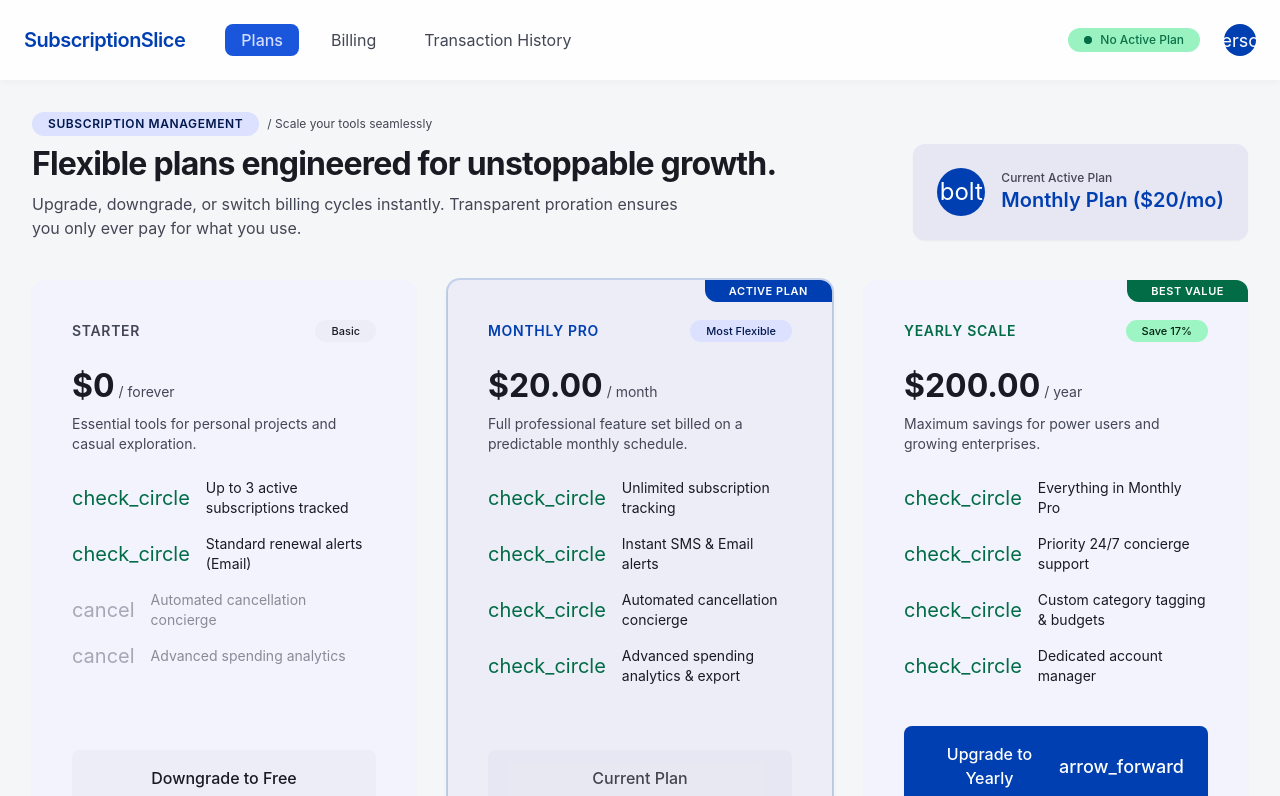
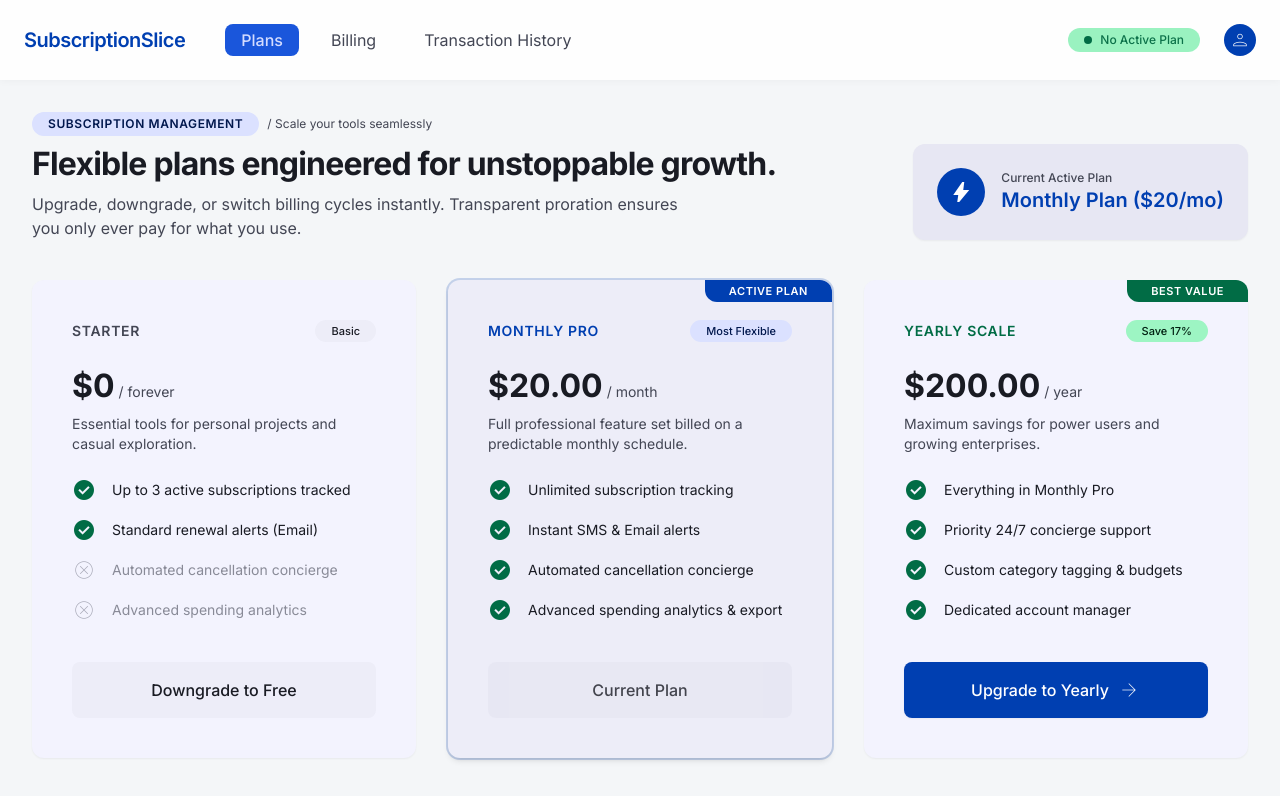
Before and after one commit to Napoleon-Asenso/IdemPay, a Next.js app: page /plans in a window 1280 px wide. Shown: the top 796 px of the page. Built offline with nearby package versions, Linux system fonts and the light colour scheme; no server answers; the database is empty.

Commit message:
feat: initialize global styles and root layout with metadata and navigation integration

```diff
--- a/app/globals.css
+++ b/app/globals.css
@@ -1,3 +1,15 @@
+@tailwind base;
+@tailwind components;
+@tailwind utilities;
+
+:root {
+  color-scheme: light;
+}
+
+::-webkit-scrollbar {
+  display: none;
+}
+
 @layer base {
   html,
   body {
@@ -15,23 +27,8 @@
   }
 }
 
-@import url("https://fonts.googleapis.com/css2?family=Material+Symbols+Outlined:wght,FILL@100..700,0..1&display=swap");
-@import url("https://fonts.googleapis.com/css2?family=Inter:wght@100..900&display=swap");
-
-::-webkit-scrollbar {
-  display: none;
-}
-
-@tailwind base;
-@tailwind components;
-@tailwind utilities;
-
-:root {
-  color-scheme: light;
-}
-
 body {
-  @apply bg-background font-body-md text-on-surface;
+  font-family: "Inter", sans-serif;
 }
 
 .material-symbols-outlined {
--- a/app/layout.tsx
+++ b/app/layout.tsx
@@ -136,6 +136,14 @@ export default async function RootLayout({
   return (
     <html lang="en" data-theme="light">
       <head>
+        <link
+          href="https://fonts.googleapis.com/css2?family=Material+Symbols+Outlined:wght,FILL@100..700,0..1&display=swap"
+          rel="stylesheet"
+        />
+        <link
+          href="https://fonts.googleapis.com/css2?family=Inter:wght@100..900&display=swap"
+          rel="stylesheet"
+        />
         <script
           type="application/ld+json"
           dangerouslySetInnerHTML={{ __html: JSON.stringify(organizationJsonLd) }}
```
